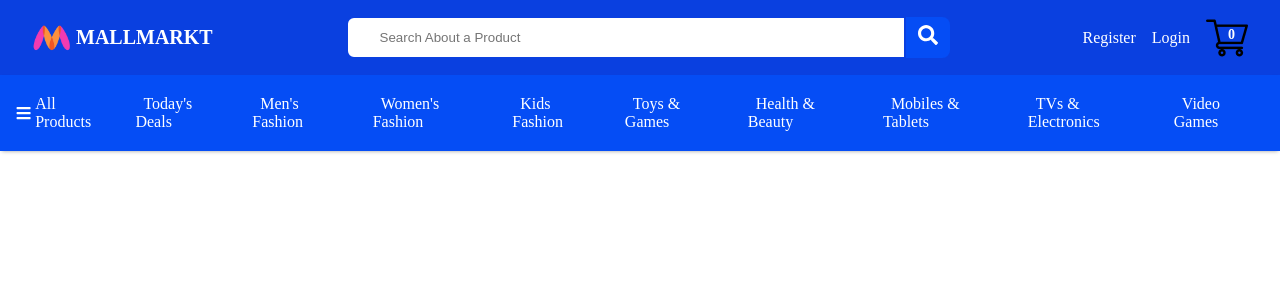
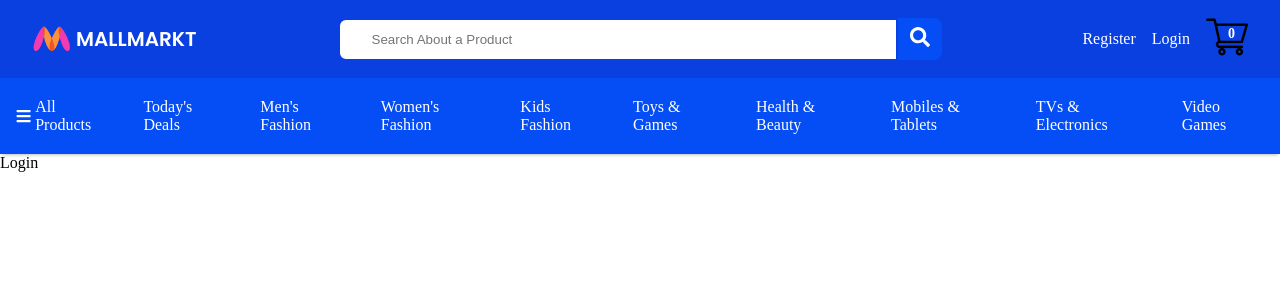
Before and after one commit to AliMahmoud26/eCommerce-Website-Using-MERN-Stack, a React (Vite) app in the folder Frontend/: page /login in a window 1280 px wide. Shown: the top 300 px of the page. Built offline with nearby package versions, Linux system fonts and the light colour scheme.

Commit message:
using react router to make the website spa

```diff
--- a/Frontend/src/App.jsx
+++ b/Frontend/src/App.jsx
@@ -1,10 +1,39 @@
 import Navbar from "./Components/Navbar/Navbar"
+import {BrowserRouter, Routes, Route} from 'react-router-dom'
+import Shop from "./Pages/Shop/Shop"
+import ShopCategory from "./Pages/Shop/ShopCategory"
+import Login from "./Pages/SignUp/Login";
+import Register from "./Pages/SignUp/Register";
+import Cart from "./Pages/Cart/Cart";
+import Product from "./Pages/Product/Product";
 
 function App() {
 
   return (
     <>
-      <Navbar />
+      <div>
+        <BrowserRouter>
+          <Navbar />
+          <Routes>
+            <Route path='/' element={<Shop />} />
+            <Route path='/todays-deals' element={<ShopCategory category="deals" />} />
+            <Route path='/mens-fashion' element={<ShopCategory category="men" />} />
+            <Route path='/womens-fashion' element={<ShopCategory category="women"/>} />
+            <Route path='/kids-fashion' element={<ShopCategory category="kid"/>} />
+            <Route path='/toys&games' element={<ShopCategory category="games"/>} />
+            <Route path='/health&beauty' element={<ShopCategory category="health"/>} />
+            <Route path='/mobiles&tablets' element={<ShopCategory category="mobiles"/>} />
+            <Route path='/tvs&electronics' element={<ShopCategory category="electronics"/>} />
+            <Route path='/video-games' element={<ShopCategory category="video-games"/>} />
+            <Route path="/login" element={<Login />} />
+            <Route path="/register" element={<Register />} />
+            <Route path="/cart" element={<Cart />} />
+            <Route path="/product" element={<Product />}>
+              <Route path=':productId' element={<Product />} />
+            </Route>
+          </Routes>
+        </BrowserRouter>
+      </div>
     </>
   )
 }
--- a/Frontend/src/Components/Navbar/Navbar.jsx
+++ b/Frontend/src/Components/Navbar/Navbar.jsx
@@ -3,6 +3,7 @@ import logo from '../../assets/Frontend_Assets/shoppingLogo.png';
 import cart_icon from '../../assets/Frontend_Assets/cart_icon.png';
 import { FaBars, FaCartArrowDown, FaSearch } from 'react-icons/fa';
 import ResponsiveNavbar from './ResponsiveNavbar';
+import { Link } from 'react-router-dom';
 
 const Navbar = () => {
   const [isDesktop, setIsDesktop] = useState(window.innerWidth > 1024);
@@ -32,24 +33,24 @@ const Navbar = () => {
               <span className="search-icon"><a href="#"><FaSearch /></a></span>
             </div>
             <div className="login-cart">
-              <a href="#">Register</a>
-              <a href="#">Login</a>
-              <img src={cart_icon} title='Cart' alt="cart icon" />
+              <Link to='/register'><span className='sign'>Register</span></Link>
+              <Link to='/login'><span className='sign'>Login</span></Link>
+              <Link to='/cart'><img src={cart_icon} className='cart-icon' title='Cart' alt="cart icon" /></Link>
               <div className="nav-cart-count">0</div>
             </div>
           </div>
           <div className="nav-links">
             <ul className="nav-menu">
-              <li><a href="#" className='first'><FaBars /> All Products</a></li>
-              <li><a href="">Today's Deals</a></li>
-              <li><a href="">Men's Fashion</a></li>
-              <li><a href="">Women's Fashion</a></li>
-              <li><a href="">Kids Fashion</a></li>
-              <li><a href="">Toys & Games</a></li>
-              <li><a href="">Health & Beauty</a></li>
-              <li><a href="">Mobiles & Tablets</a></li>
-              <li><a href="">TVs & Electronics</a></li>
-              <li><a href="">Video Games</a></li>
+              <li><Link className='first' to='/'><FaBars /> All Products</Link></li>
+              <li><Link className='nav-items' to='/todays-deals'>Today's Deals</Link></li>
+              <li><Link className='nav-items' to='/mens-fashion'>Men's Fashion</Link></li>
+              <li><Link className='nav-items' to='/womens-fashion'>Women's Fashion</Link></li>
+              <li><Link className='nav-items' to='/kids-fashion'>Kids Fashion</Link></li>
+              <li><Link className='nav-items' to='/toys&games'>Toys & Games</Link></li>
+              <li><Link className='nav-items' to='/health&beauty'>Health & Beauty</Link></li>
+              <li><Link className='nav-items' to='/mobiles&tablets'>Mobiles & Tablets</Link></li>
+              <li><Link className='nav-items' to='/tvs&electronics'>TVs & Electronics</Link></li>
+              <li><Link className='nav-items' to='/video-games'>Video Games</Link></li>
             </ul>
           </div>
         </nav>
--- a/Frontend/src/Components/Navbar/ResponsiveNavbar.jsx
+++ b/Frontend/src/Components/Navbar/ResponsiveNavbar.jsx
@@ -2,6 +2,7 @@ import React, { useState, useEffect } from 'react';
 import logo from '../../assets/Frontend_Assets/shoppingLogo.png';
 import cart_icon from '../../assets/Frontend_Assets/cart_icon.png';
 import { FaBars, FaSearch, FaTimes, FaUserAlt } from 'react-icons/fa';
+import { Link } from 'react-router-dom';
 
 const ResponsiveNavbar = () => {
   const [navbarVisible, setNavbarVisible] = useState(false);
@@ -55,16 +56,16 @@ const ResponsiveNavbar = () => {
               <div className={`nav-links ${navbarVisible ? 'showNavbar' : ''}`}>
                 <span className='times-icon' onClick={toggleNavbar}><FaTimes /></span>
                 <ul className="nav-menu">
-                  <li><a href="#" className='first'><FaBars /> All Products</a></li>
-                  <li><a href="">Today's Deals</a></li>
-                  <li><a href="">Men's Fashion</a></li>
-                  <li><a href="">Women's Fashion</a></li>
-                  <li><a href="">Kids Fashion</a></li>
-                  <li><a href="">Toys & Games</a></li>
-                  <li><a href="">Health & Beauty</a></li>
-                  <li><a href="">Mobiles & Tablets</a></li>
-                  <li><a href="">TVs & Electronics</a></li>
-                  <li><a href="">Video Games</a></li>
+                  <li><Link className='first' to='/'><FaBars /> All Products</Link></li>
+                  <li><Link className='nav-items' to='/todays-deals'>Today's Deals</Link></li>
+                  <li><Link className='nav-items' to='/mens-fashion'>Men's Fashion</Link></li>
+                  <li><Link className='nav-items' to='/womens-fashion'>Women's Fashion</Link></li>
+                  <li><Link className='nav-items' to='/kids-fashion'>Kids Fashion</Link></li>
+                  <li><Link className='nav-items' to='/toys&games'>Toys & Games</Link></li>
+                  <li><Link className='nav-items' to='/health&beauty'>Health & Beauty</Link></li>
+                  <li><Link className='nav-items' to='/mobiles&tablets'>Mobiles & Tablets</Link></li>
+                  <li><Link className='nav-items' to='/tvs&electronics'>TVs & Electronics</Link></li>
+                  <li><Link className='nav-items' to='/video-games'>Video Games</Link></li>
                 </ul>
               </div>
             </div>
@@ -88,14 +89,14 @@ const ResponsiveNavbar = () => {
             <div className="login-page">
               <a href="#" className='login-icon' onClick={toggleLogin}><FaUserAlt /></a>
               <div className={`login-holder ${loginVisible ? 'showLoginHolder' : ''}`}>
-                <a href="#">Login</a>
-                <a href="#">Register</a>
+                <Link to='/register'><span className='sign'>Register</span></Link>
+                <Link to='/login'><span className='sign'>Login</span></Link>
               </div>
             </div>
 
             {/* Cart */}
             <div className="login-cart">
-              <img src={cart_icon} title='Cart' alt="cart icon" />
+            <Link to='/cart'><img src={cart_icon} title='Cart' alt="cart icon" /></Link>
               <div className="nav-cart-count">0</div>
             </div>
           </div>
--- /dev/null
+++ b/Frontend/src/Pages/Cart/Cart.jsx
@@ -0,0 +1,9 @@
+import React from 'react'
+
+const Cart = () => {
+  return (
+    <div>Cart</div>
+  )
+}
+
+export default Cart
--- /dev/null
+++ b/Frontend/src/Pages/Product/Product.jsx
@@ -0,0 +1,9 @@
+import React from 'react'
+
+const Product = () => {
+  return (
+    <div>Product</div>
+  )
+}
+
+export default Product
--- /dev/null
+++ b/Frontend/src/Pages/Shop/Shop.jsx
@@ -0,0 +1,9 @@
+import React from 'react'
+
+const Shop = () => {
+  return (
+    <div>Home</div>
+  )
+}
+
+export default Shop
--- /dev/null
+++ b/Frontend/src/Pages/Shop/ShopCategory.jsx
@@ -0,0 +1,9 @@
+import React from 'react'
+
+const ShopCategory = () => {
+  return (
+    <div>ShopCategory</div>
+  )
+}
+
+export default ShopCategory
--- /dev/null
+++ b/Frontend/src/Pages/SignUp/Login.jsx
@@ -0,0 +1,9 @@
+import React from 'react'
+
+const Login = () => {
+  return (
+    <div>Login</div>
+  )
+}
+
+export default Login
--- /dev/null
+++ b/Frontend/src/Pages/SignUp/Register.jsx
@@ -0,0 +1,9 @@
+import React from 'react'
+
+const Register = () => {
+  return (
+    <div>Register</div>
+  )
+}
+
+export default Register
--- a/Frontend/src/Sass/Components/Navbar/_navbar.scss
+++ b/Frontend/src/Sass/Components/Navbar/_navbar.scss
@@ -25,7 +25,8 @@
                 color: $white;
                 font: {
                     size: 1.25rem;
-                    weight: 600
+                    weight: 600;
+                    family: "Poppins", sans-serif;
                 }
             }
         }
@@ -67,14 +68,14 @@
                 cursor: pointer;
             }
 
-            > a {
+            .sign {
                 color: $white;
             }
 
             .nav-cart-count {
                 @include flex-justify-center;
                 position: absolute;
-                top: 20%;
+                top: 17%;
                 left: 84%;
                 width: 1.25rem;
                 height: 1.25rem;
@@ -99,18 +100,22 @@
         .nav-menu {
             @include flex-center;
             gap: 1rem;
+            color: $white;
 
-            li {
-                a {
+            > li {
                 position: relative;
+                padding: 1rem .5rem;
+
+                > .nav-items {
                     color: $white;
-                    padding: 1rem .5rem;
-                    // border-bottom: 2px solid $dark;
+                }
 
-                    &.first {
+                > .first {
                     @include flex-center;
                     gap: .25rem;
+                    color: $white;
                 }
+
 
                 &:hover {
                     &::before {
@@ -128,4 +133,3 @@
         }
     }
 }
-}
--- a/Frontend/src/Sass/Partials/_globals.scss
+++ b/Frontend/src/Sass/Partials/_globals.scss
@@ -1,12 +1,22 @@
 // Importing other partials files
 @use './variables' as *;
 
+// Import font
+@import url('https://fonts.googleapis.com/css2?family=Poppins:wght@300;400;600;700;800&display=swap');
+
+// Global Styles
 * {
     padding: 0;
     margin: 0;
     box-sizing: border-box;
 }
 
+body {
+    font: {
+        size: 16px;
+        // family: "Poppins", sans-serif;
+    }
+}
 a {
     color: $dark;
     text-decoration: none;
```
Also changed, not shown: Frontend/src/Sass/Components/Navbar/_responsiveNavbar.scss (+26 -17 lines). Lines whose indentation alone changed are shown as unchanged.
